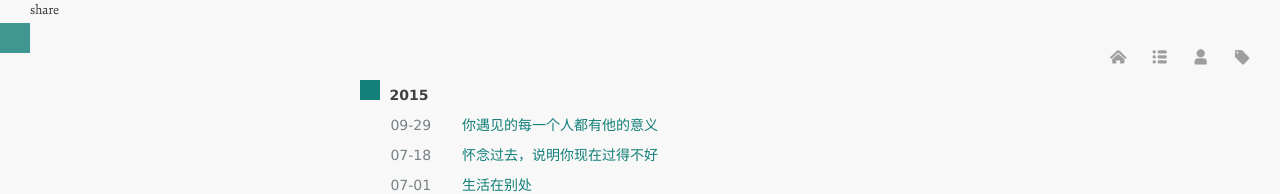
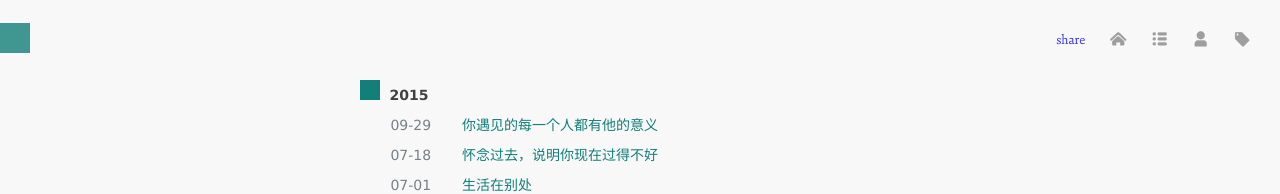
Before and after one commit to imisslovelove/cn, a Jekyll site: the page built from index.md, in a window 1280 px wide. Shown: the top 194 px of the page. Built offline with Jekyll 4.4.1, drawn with Linux system fonts in a browser that asks for light colours; Markdown is read by kramdown in place of the engine named in the settings.

Commit message:
Update default.html

```diff
--- a/_layouts/default.html
+++ b/_layouts/default.html
@@ -21,13 +21,15 @@
         <!-- header start -->
         <div id="header">
             <div id="logo"></div>
-            <div x="100" <a class="bshareDiv" href="http://www.bshare.cn/share">share</a><script type="text/javascript" charset="utf-8" src="http://static.bshare.cn/b/buttonLite.js#uuid=194e0652-a80d-4f9e-9b75-7c7556299951&style=10&bgcolor=Green&bp=facebook,twitter,weixin,qzone,sinaminiblog&lang=en"></script></div>
             <div id="menu">
                 <ul>
                     <li><a href="https://imisslovelove.github.io" title="Home"><i class="idarkgray iconfont">&#xf012b</i></a></li>
                     <li><a href="/cn" title="博文"><i class="idarkgray iconfont">&#xf0161</i></a></li>
                     <li><a href="/cn/about/"  title="关于"><i class="idarkgray iconfont">&#xf01a1</i></a></li>
                     <li><a href="/cn/tags/" title="标签"><i class="idarkgray iconfont">&#xf0152</i></a></li>
+                </ul>
+                <ul>
+                <a class="bshareDiv" href="http://www.bshare.cn/share">share</a><script type="text/javascript" charset="utf-8" src="http://static.bshare.cn/b/buttonLite.js#uuid=194e0652-a80d-4f9e-9b75-7c7556299951&style=10&bgcolor=Green&bp=facebook,twitter,weixin,qzone,sinaminiblog&lang=en"></script>
                 </ul>
             </div>
         </div>
```
